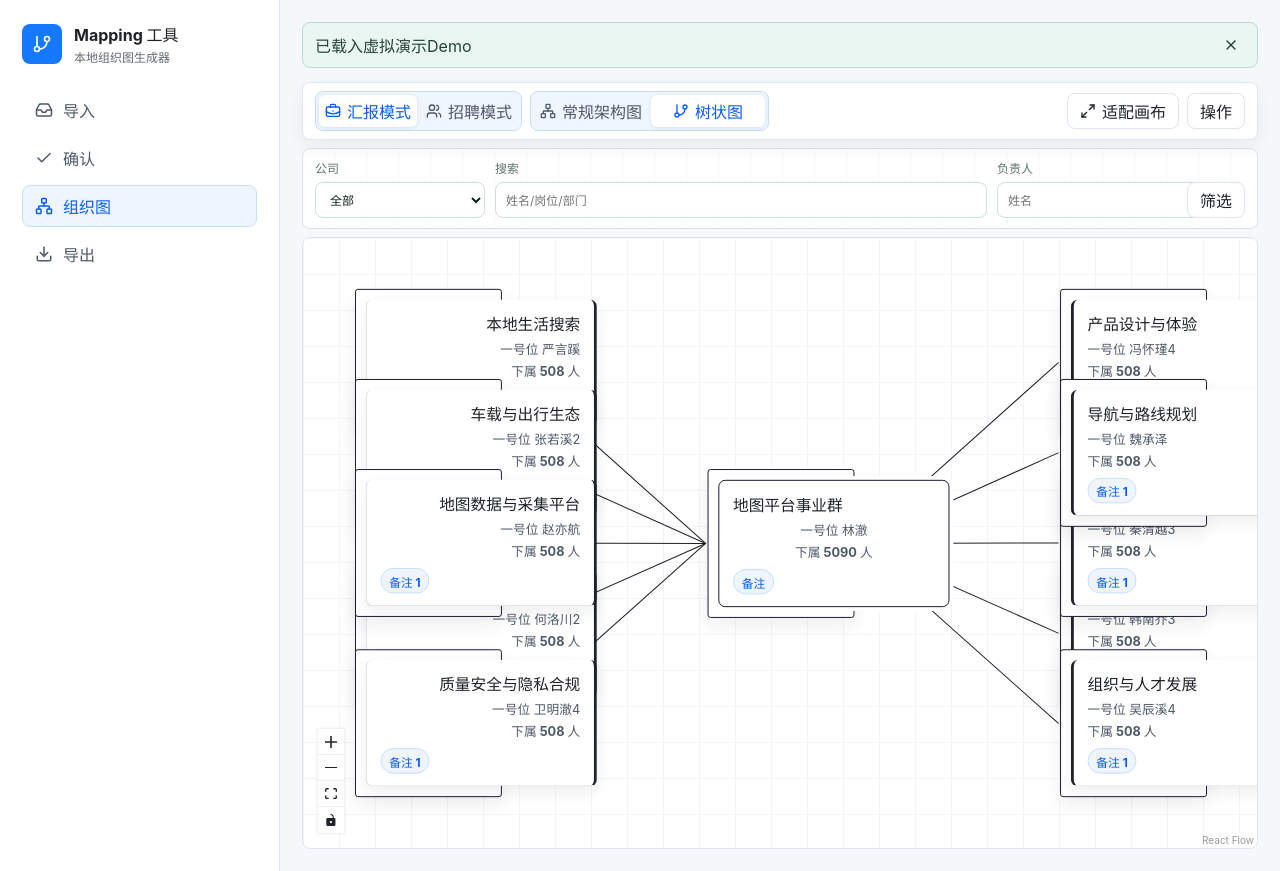
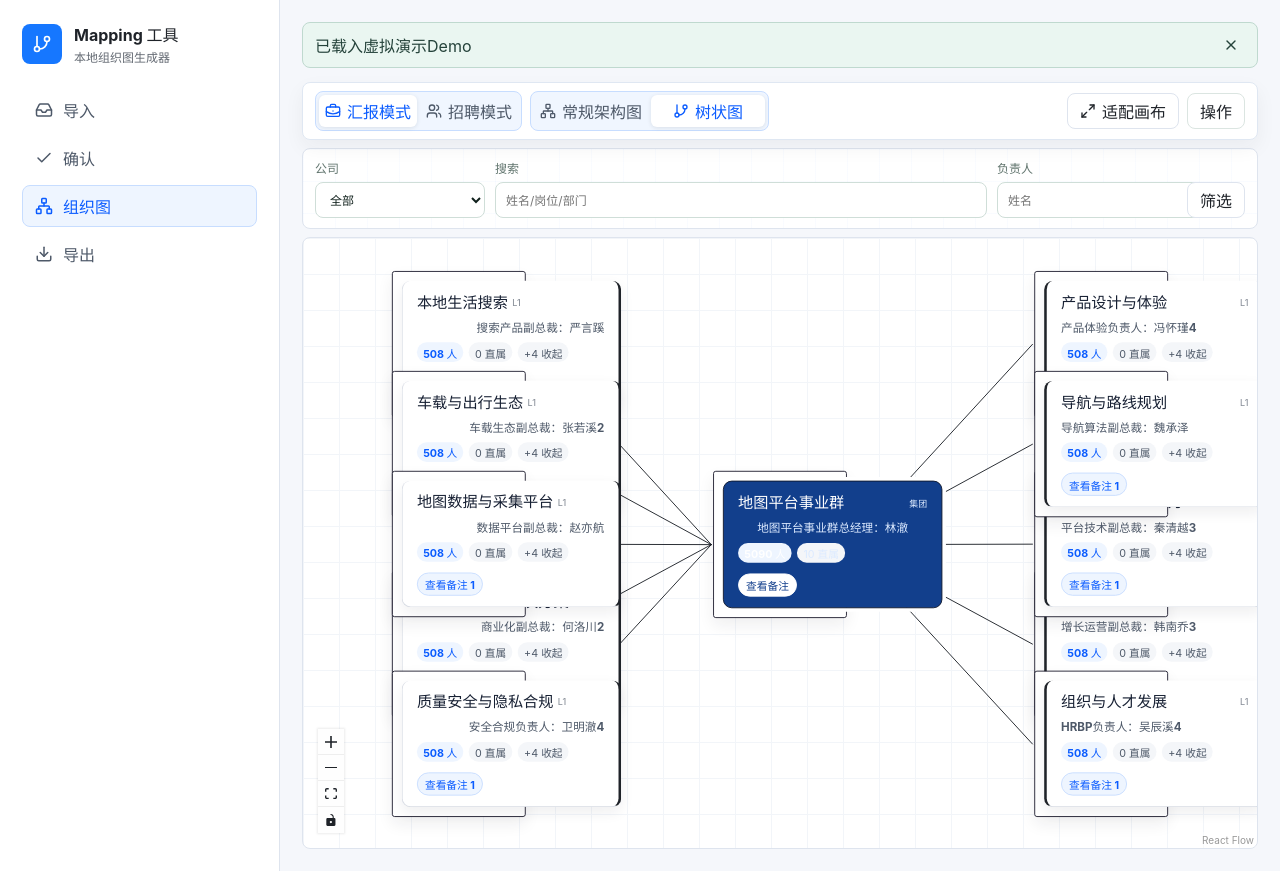
Before and after one commit to vickmhl/MappingTool, a React (Vite) app: page / in a window 1280 px wide. Both pictures are taken after a click on the button "打开演示组织图". Built offline with nearby package versions, Linux system fonts and the light colour scheme.

Commit message:
Add files via upload

```diff
--- a/src/App.tsx
+++ b/src/App.tsx
@@ -860,6 +860,9 @@ function OrgMapView({
                   'flow-node',
                   isReportMode ? 'business-report' : 'business-recruiting',
                   isTree ? 'mindmap' : 'formal',
+                  isReportMode ? `report-depth-${Math.min(node.depth, 3)}` : '',
+                  isReportMode && node.changeCount > 0 ? 'has-change-note' : '',
+                  isReportMode && node.hiddenDirectCount > 0 ? 'has-hidden-team' : '',
                   isTree && node.mindMapSide ? `mindmap-${node.mindMapSide}` : '',
                   isTree && node.depth === 0 ? 'mindmap-root' : '',
                   isTree && node.depth === 1 ? 'mindmap-branch' : '',
@@ -881,9 +884,14 @@ function OrgMapView({
                   <>
                     <div className="flow-node-top">
                       <strong>{departmentLabel}</strong>
+                      <small>{node.depth === 0 ? '集团' : `L${node.depth}`}</small>
                     </div>
-                    <span>一号位 {node.label}</span>
-                    <em>下属 {reportCount} 人</em>
+                    <span>{node.title ?? '负责人'}：{node.label}</span>
+                    <div className="report-node-metrics">
+                      <b>{reportCount} 人</b>
+                      <i>{node.visibleSpan} 直属</i>
+                      {node.hiddenDirectCount > 0 && <i>+{node.hiddenDirectCount} 收起</i>}
+                    </div>
                     <button
                       type="button"
                       className="node-note-button"
@@ -892,7 +900,7 @@ function OrgMapView({
                         setSelectedNodeId(node.id);
                       }}
                     >
-                      备注{noteCount > 0 ? ` ${noteCount}` : ''}
+                      查看备注{noteCount > 0 ? ` ${noteCount}` : ''}
                     </button>
                   </>
                 ) : (
--- a/src/lib/graph.ts
+++ b/src/lib/graph.ts
@@ -6,10 +6,10 @@ export type CanvasViewKey = 'executive' | 'recruiting' | 'detail' | 'mindmap';
 
 const EXPLORE_CARD_WIDTH = 210;
 const EXPLORE_CARD_HEIGHT = 98;
-const FORMAL_CARD_WIDTH = 196;
-const FORMAL_CARD_HEIGHT = 92;
-const FORMAL_X_GAP = 48;
-const FORMAL_Y_GAP = 118;
+const FORMAL_CARD_WIDTH = 246;
+const FORMAL_CARD_HEIGHT = 112;
+const FORMAL_X_GAP = 70;
+const FORMAL_Y_GAP = 150;
 
 export interface OrgGraphNode {
   id: string;
@@ -302,8 +302,8 @@ export function buildOrgGraph(state: AppState, filters: OrgMapFilters, layout =
 
   const positions: Map<string, { x: number; y: number; side?: 'root' | 'left' | 'right' }> = mode === 'formal'
     ? isMindMap
-      ? buildMindMapPositions(limitedPeople, peopleByName, visibleChildrenByManager, managerBySubordinate, depthByName)
-      : buildFormalPositions(limitedPeople, peopleByName, visibleChildrenByManager, managerBySubordinate, depthByName)
+      ? buildMindMapPositions(limitedPeople, peopleByName, visibleChildrenByManager, managerBySubordinate, depthByName, layout)
+      : buildFormalPositions(limitedPeople, peopleByName, visibleChildrenByManager, managerBySubordinate, depthByName, layout)
     : buildExplorePositions(limitedPeople, layout, depthByName);
 
   const laneByName = new Map<string, string>();
@@ -411,12 +411,33 @@ function buildExplorePositions(
   return positions;
 }
 
+function applySavedPositions<T extends { x: number; y: number }>(
+  positions: Map<string, T>,
+  people: Person[],
+  layout: CanvasLayout | undefined,
+): Map<string, T> {
+  if (!layout) return positions;
+  for (const person of people) {
+    const name = normalizeName(person.name);
+    const saved = layout.nodes[nodeIdForName(person.name)];
+    const current = positions.get(name);
+    if (!saved || !current) continue;
+    positions.set(name, {
+      ...current,
+      x: saved.x,
+      y: saved.y,
+    });
+  }
+  return positions;
+}
+
 function buildFormalPositions(
   people: Person[],
   peopleByName: Map<string, Person>,
   childrenByManager: Map<string, string[]>,
   managerBySubordinate: Map<string, string>,
   depthByName: Map<string, number>,
+  layout: CanvasLayout | undefined,
 ): Map<string, { x: number; y: number }> {
   const visibleNames = new Set(people.map((person) => normalizeName(person.name)));
   const roots = people
@@ -425,7 +446,11 @@ function buildFormalPositions(
   const orderedRoots = sortNamesByPerson(roots, peopleByName, depthByName);
   const maxDepth = Math.max(0, ...people.map((person) => depthByName.get(normalizeName(person.name)) ?? 0));
   if (maxDepth <= 1 && people.length > 6) {
-    return buildShallowFormalPositions(people, peopleByName, childrenByManager, depthByName, orderedRoots);
+    return applySavedPositions(
+      buildShallowFormalPositions(people, peopleByName, childrenByManager, depthByName, orderedRoots),
+      people,
+      layout,
+    );
   }
   const xByName = new Map<string, number>();
   let cursor = 0;
@@ -473,7 +498,7 @@ function buildFormalPositions(
       y: 64 + depth * FORMAL_Y_GAP,
     });
   }
-  return positions;
+  return applySavedPositions(positions, people, layout);
 }
 
 function buildMindMapPositions(
@@ -482,6 +507,7 @@ function buildMindMapPositions(
   childrenByManager: Map<string, string[]>,
   managerBySubordinate: Map<string, string>,
   depthByName: Map<string, number>,
+  layout: CanvasLayout | undefined,
 ): Map<string, { x: number; y: number; side?: 'root' | 'left' | 'right' }> {
   const visibleNames = new Set(people.map((person) => normalizeName(person.name)));
   const roots = people
@@ -496,7 +522,7 @@ function buildMindMapPositions(
   const rootY = 320;
   const primaryGapX = 360;
   const depthGapX = 280;
-  const rowGap = 92;
+  const rowGap = 112;
   positions.set(root, { x: rootX, y: rootY, side: 'root' });
 
   const visibleChildrenOf = (name: string): string[] =>
@@ -578,7 +604,7 @@ function buildMindMapPositions(
     fallbackRow += 1;
   }
 
-  return positions;
+  return applySavedPositions(positions, people, layout);
 }
 
 function buildShallowFormalPositions(
--- a/src/v2.css
+++ b/src/v2.css
@@ -149,25 +149,93 @@
 }
 
 .flow-node.business-report {
-  width: 226px;
-  min-height: 106px;
-  padding: 12px 14px;
-  border-top: 3px solid #1677ff;
+  width: 246px;
+  min-height: 118px;
+  gap: 8px;
+  padding: 14px 16px 12px;
+  color: #172033;
   background: #ffffff;
+  border: 1px solid #d7e1ef;
+  border-top: 4px solid #0b5cff;
+  border-radius: 10px;
+  box-shadow: 0 10px 24px rgb(31 35 41 / 8%);
+}
+
+.flow-node.business-report.report-depth-0 {
+  color: #ffffff;
+  background: #123f8c;
+  border-color: #123f8c;
+  border-top-color: #123f8c;
+  box-shadow: 0 16px 32px rgb(18 63 140 / 18%);
+}
+
+.flow-node.business-report.report-depth-0 .flow-node-top small,
+.flow-node.business-report.report-depth-0 span,
+.flow-node.business-report.report-depth-0 .report-node-metrics,
+.flow-node.business-report.report-depth-0 .report-node-metrics i {
+  color: #dceaff;
+}
+
+.flow-node.business-report.report-depth-0 strong,
+.flow-node.business-report.report-depth-0 .report-node-metrics b {
+  color: #ffffff;
+}
+
+.flow-node.business-report.report-depth-1 {
+  border-top-color: #0b5cff;
+}
+
+.flow-node.business-report.report-depth-2,
+.flow-node.business-report.report-depth-3 {
+  border-top-color: #00a870;
+  box-shadow: 0 8px 18px rgb(31 35 41 / 6%);
+}
+
+.flow-node.business-report.has-change-note {
+  background: #fffaf0;
+  border-color: #f0d28a;
 }
 
 .flow-node.business-report strong {
-  font-size: 16px;
+  color: inherit;
+  font-size: 17px;
+  line-height: 1.2;
 }
 
-.flow-node.business-report span,
-.flow-node.business-report em {
+.flow-node.business-report span {
+  display: block;
   color: #4e5969;
   font-size: 13px;
+  font-weight: 650;
 }
 
-.flow-node.business-report em {
-  font-weight: 650;
+.report-node-metrics {
+  display: flex;
+  flex-wrap: wrap;
+  gap: 6px;
+  color: #4e5969;
+  font-size: 12px;
+}
+
+.report-node-metrics b,
+.report-node-metrics i {
+  display: inline-flex;
+  min-height: 22px;
+  align-items: center;
+  padding: 0 7px;
+  border-radius: 999px;
+  font-style: normal;
+  white-space: nowrap;
+}
+
+.report-node-metrics b {
+  color: #0b5cff;
+  background: #eef5ff;
+}
+
+.report-node-metrics i {
+  color: #4e5969;
+  background: #f4f6f9;
 }
 
 .flow-node.business-report.selected {
@@ -176,8 +244,8 @@
 }
 
 .flow-node.business-report.mindmap {
-  width: 236px;
-  min-height: 94px;
+  width: 246px;
+  min-height: 98px;
   border-top: 0;
   border-color: #d9dde5;
   box-shadow: 0 6px 16px rgb(31 35 41 / 7%);
@@ -204,12 +272,26 @@
 
 .flow-node.business-report.mindmap-leaf {
   min-height: 58px;
+  width: 220px;
   border-top: 0;
   border-bottom: 1px solid #1f2329;
   border-left: 0;
   border-right: 0;
   border-radius: 0;
   box-shadow: none;
+}
+
+.flow-node.business-report.mindmap-leaf .report-node-metrics {
+  display: none;
+}
+
+.react-flow__node-draggable {
+  cursor: grab;
+}
+
+.react-flow__node-dragging {
+  cursor: grabbing;
+  z-index: 20 !important;
 }
 
 .flow-node.business-recruiting {
@@ -231,6 +313,12 @@
   border: 1px solid #c7ddff;
   border-radius: 999px;
   font-size: 12px;
+}
+
+.flow-node.business-report.report-depth-0 .node-note-button {
+  color: #123f8c;
+  background: #ffffff;
+  border-color: #ffffff;
 }
 
 .node-detail-panel {
```
Also changed, not shown: 1 other file (tests, documents, lock files or other folders).
